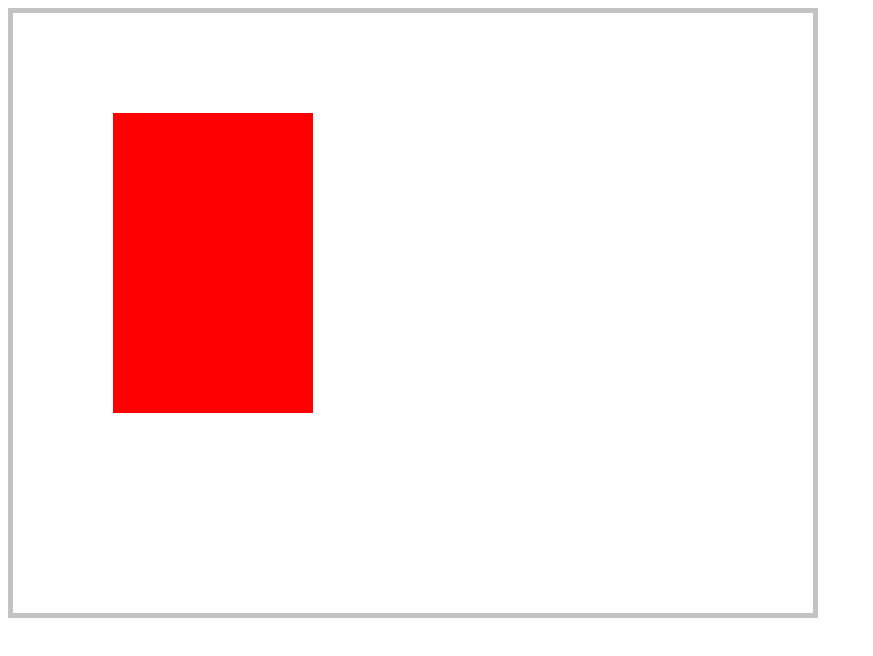
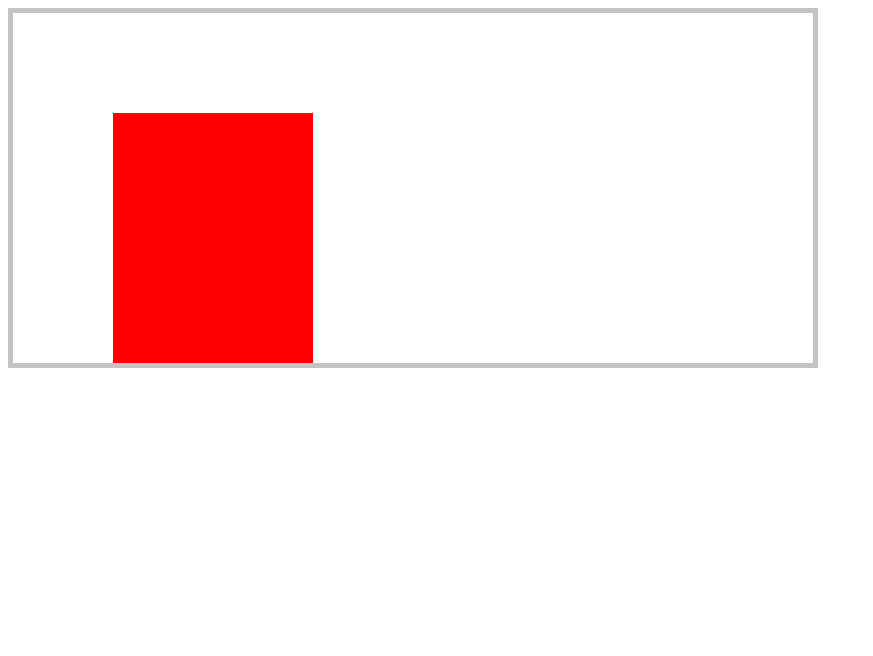
Before and after one commit to ananttrivedi/Test, a plain HTML site: page index.html in a window 1280 px wide. Shown: the whole page, without its empty margins (0-873 px from the left). Drawn offline with Linux system fonts and the light colour scheme.

Commit message:
Update index.html

```diff
--- a/index.html
+++ b/index.html
@@ -2,7 +2,7 @@
 <html>
 <body>
 
-<canvas id="myCanvas" width="800" height="600" style="border:5px solid #c3c3c3;">
+<canvas id="myCanvas" width="800" height="350" style="border:5px solid #c3c3c3;">
 Your browser does not support the HTML5 canvas tag.
 </canvas>
 
```
